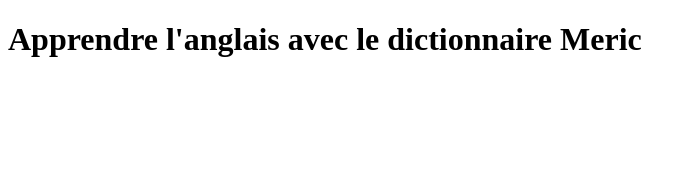
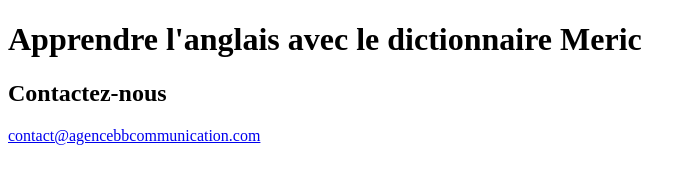
Before and after one commit to michelre/meric-dictionary, a plain HTML site: page index.html in a window 1280 px wide. Shown: the whole page, without its empty margins (0-696 px from the left). Drawn offline with Linux system fonts and the light colour scheme.

Commit message:
feat: update contact

```diff
--- a/index.html
+++ b/index.html
@@ -6,6 +6,9 @@
 </head>
 <body>
 	<h1>Apprendre l'anglais avec le dictionnaire Meric</h1>
-
+	<section>
+		<h2>Contactez-nous</h2>
+		<a href="mailto:contact@agencebbcommunication.com">contact@agencebbcommunication.com</a>
+	</section>
 </body>
 </html>
```
